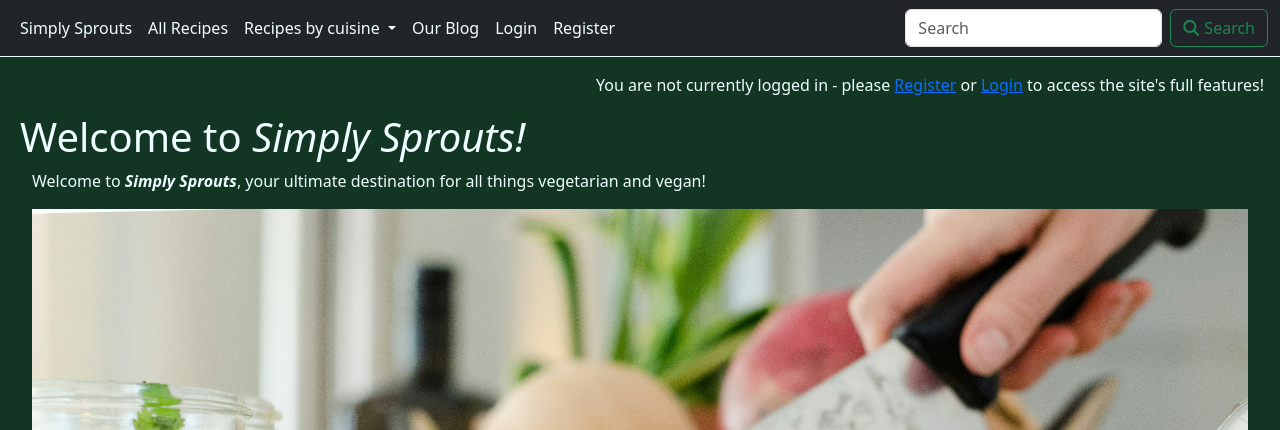
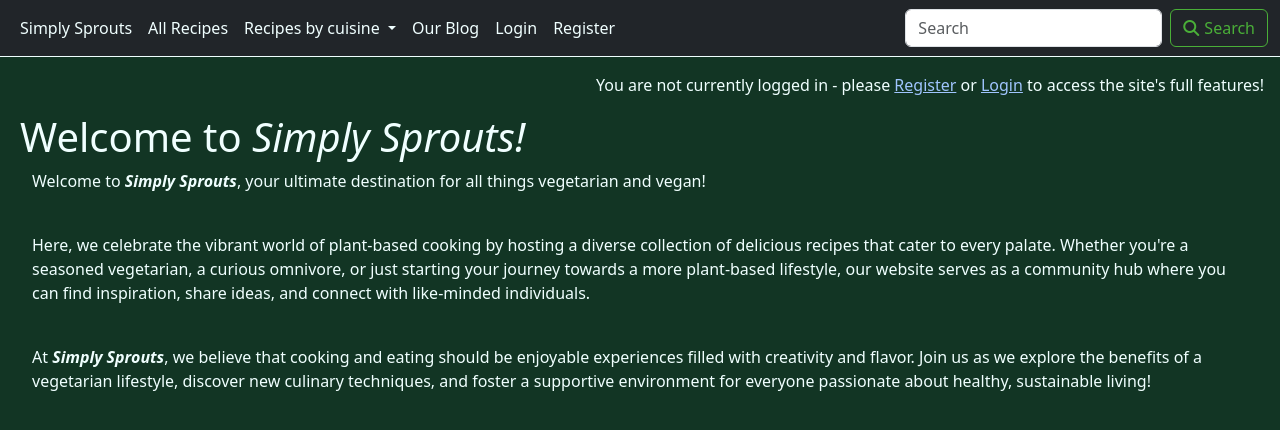
Before and after one commit to moakley-45/MO_Capstone, a Django app: page / in a window 1280 px wide. Shown: the top 430 px of the page. Run offline with Django 4.2, Linux system fonts and the light colour scheme; data that the repository does not hold is empty; parts of the project's set-up code (start-up, migrations or seed data) failed here and were passed over; some libraries are stand-ins or nearby versions.

Commit message:
Minor styling changes across the site to improve accessibility

```diff
--- a/home/templates/home/home.html
+++ b/home/templates/home/home.html
@@ -12,33 +12,35 @@ Home
 
     <div class="container welcome-message">
         <div class="row">
-            <p>
-                Welcome to <strong><em>Simply Sprouts</em></strong>, your ultimate destination for all things vegetarian
-                and vegan!
-            </p>
-            <br>
-            <img src="{% static 'images/alyson-mcphee-yWG-ndhxvqY-unsplash.jpg' %}"
-                alt="Photo by Alyson McPhee on Unsplash" title="Photo by Alyson McPhee on Unsplash">
-            <br>
-            <p>Here, we celebrate the vibrant world of plant-based cooking by hosting a diverse collection of delicious
-                recipes
-                that cater to every palate. Whether you're a seasoned vegetarian, a curious omnivore, or just starting
-                your journey towards a more plant-based lifestyle, our website serves as a community hub where you can
-                find inspiration, share ideas, and connect with like-minded individuals.</p>
-            <br>
-            <img src="{% static 'images/jason-briscoe-KTrov7eujms-unsplash.jpg' %}"
-                alt="Photo by Jason Briscoe on Unsplash" title="Photo by Jason Briscoe on Unsplash">
-            <br>
-            <p>
-                At <strong><em>Simply Sprouts</em></strong>, we believe that cooking and eating should be enjoyable
-                experiences filled with creativity and flavor. Join us as we
-                explore the benefits of a vegetarian lifestyle, discover new culinary techniques, and foster a
-                supportive environment for everyone passionate about healthy, sustainable living!
-            </p>
-            <br>
-            <img src="{% static 'images/eugen-kucheruk-TvcjBk5y0wU-unsplash.jpg' %}"
-                alt="Photo by Eugen Kucheruk on Unsplash" title="Photo by Eugen Kucheruk on Unsplash">
-            <br>
+            <div class="col-12 text-content mb-4">
+                <p>Welcome to <strong><em>Simply Sprouts</em></strong>, your ultimate destination for all things
+                    vegetarian and vegan!</p>
+                    <br>
+                <p>Here, we celebrate the vibrant world of plant-based cooking by hosting a diverse collection of
+                    delicious recipes that cater to every palate. Whether you're a seasoned vegetarian, a curious
+                    omnivore, or just starting your journey towards a more plant-based lifestyle, our website serves as
+                    a community hub where you can find inspiration, share ideas, and connect with like-minded
+                    individuals.</p>
+                    <br>
+                <p>At <strong><em>Simply Sprouts</em></strong>, we believe that cooking and eating should be enjoyable
+                    experiences filled with creativity and flavor. Join us as we explore the benefits of a vegetarian
+                    lifestyle, discover new culinary techniques, and foster a supportive environment for everyone
+                    passionate about healthy, sustainable living!</p>
+            </div>
+        </div>
+        <div class="row image-grid">
+            <div class="col-12 col-md-4 mb-4">
+                <img class="img-fluid" src="{% static 'images/alyson-mcphee-yWG-ndhxvqY-unsplash.jpg' %}"
+                    alt="Photo by Alyson McPhee on Unsplash">
+            </div>
+            <div class="col-12 col-md-4 mb-4">
+                <img class="img-fluid" src="{% static 'images/jason-briscoe-KTrov7eujms-unsplash.jpg' %}"
+                    alt="Photo by Jason Briscoe on Unsplash">
+            </div>
+            <div class="col-12 col-md-4 mb-4">
+                <img class="img-fluid" src="{% static 'images/eugen-kucheruk-TvcjBk5y0wU-unsplash.jpg' %}"
+                    alt="Photo by Eugen Kucheruk on Unsplash">
+            </div>
         </div>
     </div>
 
--- a/search/templates/search/search_results.html
+++ b/search/templates/search/search_results.html
@@ -28,8 +28,7 @@
                             <div class="card h-100">
                                 <div class="card-body bg-dark">
                                     <h2 class="card-title">Blog Post: {{ result.title }}</h2>
-                                    <p class="card-text">{{ result.content|truncatewords:20 }}</p>
-                                    <!-- Add a link to the full blog post if needed -->
+                                    <p class="card-text">{{ result.content|truncatewords_html:20|safe }}</p>
                                 </div>
                             </div>
                         </div>
--- a/static/css/style.css
+++ b/static/css/style.css
@@ -3,6 +3,10 @@
 body {
     background-color: #123524;
     color: #f0ffff;
+}
+
+a {
+  color: #A0C5FE;
 }
 
 main {
@@ -64,6 +68,16 @@ span.asteriskField {
     margin-right: 5px;
 }
 
+button.btn.btn-outline-success.search-button {
+  color: #4aaf38;
+  border-color: #4aaf38;
+}
+
+button.btn.btn-outline-success.search-butto:hover {
+  color: #f0ffff;
+  border-color: #4aaf38;
+}
+
 .dropdown-item {
     color: #F0FFFF;
   }
@@ -90,6 +104,16 @@ span.asteriskField {
 div#msg {
     background: #17a2b8 !important;
     border: 1px solid #ffffff;
+}
+
+/* Home Page styles */
+
+/* Welcome Message styling */
+
+.image-grid img {
+  width: 100%;
+  height: auto;
+  object-fit: cover;
 }
 
 /* Blog Styles */
```
Also changed, not shown: 1 other file.
